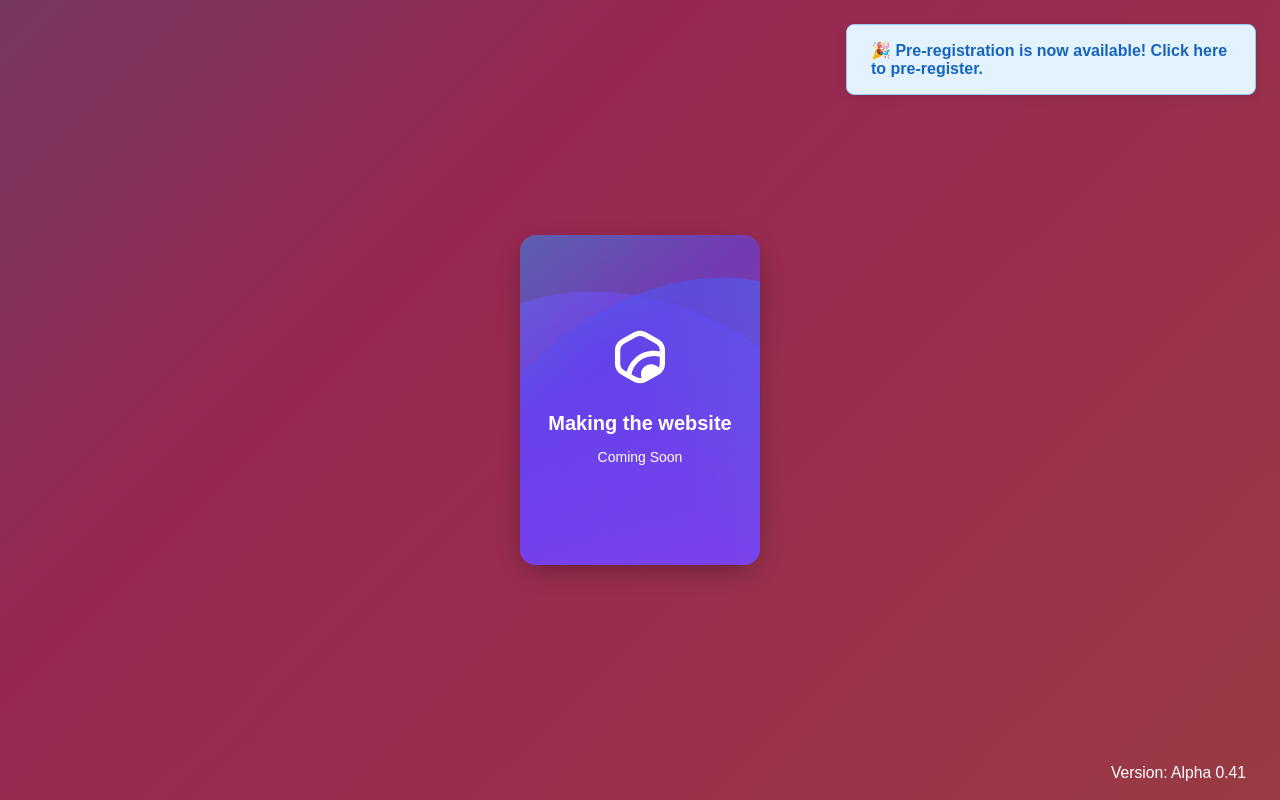
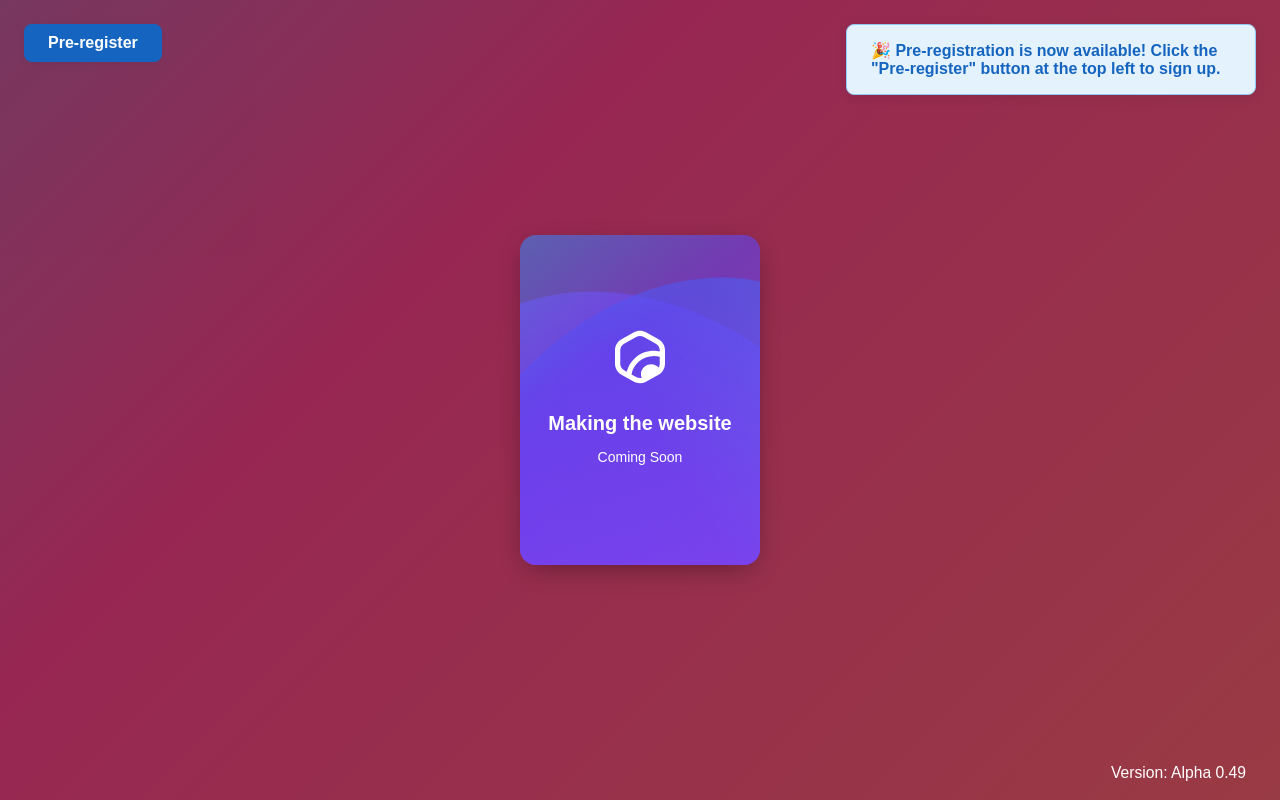
Before and after one commit to LCSOGthb/Games, a Next.js app: page / in a window 1280 px wide. Built offline with nearby package versions, Linux system fonts and the light colour scheme.

Commit message:
Update version labels to Alpha 0.49 and add pre-register button with instructions

```diff
--- a/pages/index.js
+++ b/pages/index.js
@@ -24,11 +24,11 @@ export default function Home() {
     if (lang === 'zh') {
       setMainText('网站建设中');
       setComingSoon('敬请期待');
-      setVersion('版本: 最初 0.41');
+      setVersion('版本: 最初 0.49');
     } else {
       setMainText('Making the website');
       setComingSoon('Coming Soon');
-      setVersion('Version: Alpha 0.41');
+      setVersion('Version: Alpha 0.49');
     }
     if (typeof window !== 'undefined') {
       localStorage.setItem('siteLang', lang);
@@ -37,15 +37,37 @@ export default function Home() {
 
   return (
     <div style={{ minHeight: '100vh', display: 'flex', flexDirection: 'column', alignItems: 'center', justifyContent: 'center' }}>
-      {/* Show pop-up notification on page load */}
+      {/* Top-left Pre-register button */}
+      <button
+        onClick={() => setShowOverlay(true)}
+        style={{
+          position: 'fixed',
+          top: 24,
+          left: 24,
+          zIndex: 10001,
+          padding: '10px 24px',
+          borderRadius: '8px',
+          border: 'none',
+          background: '#1565c0',
+          color: '#fff',
+          fontWeight: 'bold',
+          fontSize: '1rem',
+          cursor: 'pointer',
+          boxShadow: '0 2px 8px rgba(0,0,0,0.08)',
+        }}
+      >
+        {lang === 'zh' ? '预注册' : 'Pre-register'}
+      </button>
+
+      {/* Unclickable notification with new instructions */}
       <PopupNotification
         message={
           lang === 'zh'
-            ? '🎉 预注册现已开放！点击这里进行预注册。'
-            : '🎉 Pre-registration is now available! Click here to pre-register.'
+            ? '🎉 预注册现已开放！请点击左上角的“预注册”按钮进行登记。'
+            : '🎉 Pre-registration is now available! Click the "Pre-register" button at the top left to sign up.'
         }
-        duration={6000} // 6 seconds, adjust as needed
-        onClick={() => setShowOverlay(true)}
+        duration={6000}
+        // Remove onClick to make it unclickable
       />
       <PreRegisterOverlay open={showOverlay} onClose={() => setShowOverlay(false)} />
 
```
Also changed, not shown: 1 other file (tests, documents, lock files or other folders).
